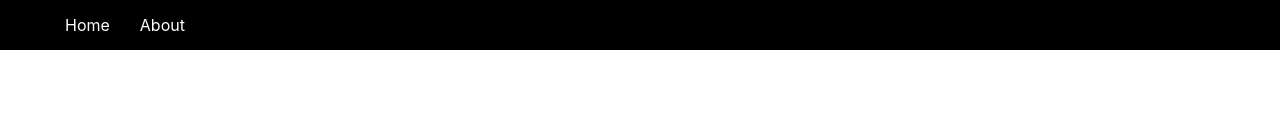
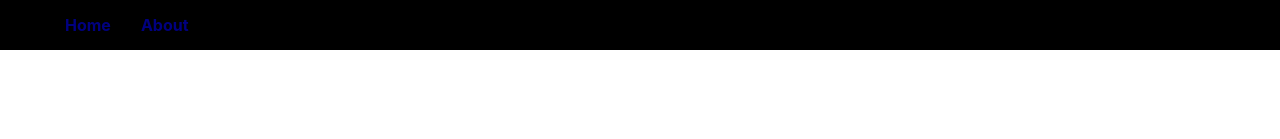
Before and after one commit to hcs847/quiz-nextjs, a Next.js app: page / in a window 1280 px wide. Shown: the top 139 px of the page. Built offline with nearby package versions, Linux system fonts and the light colour scheme.

Commit message:
add 404 page

```diff
--- a/styles/globals.css
+++ b/styles/globals.css
@@ -10,7 +10,10 @@ a {
   color: inherit;
   text-decoration: none;
   cursor: pointer;
+  font-weight: 700;
+  color: navy;
 }
+
 
 * {
   box-sizing: border-box;
```
Also changed, not shown: pages/404.js (added, +14 -0 lines).
